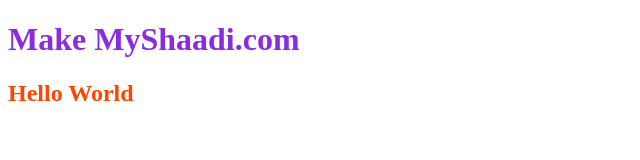
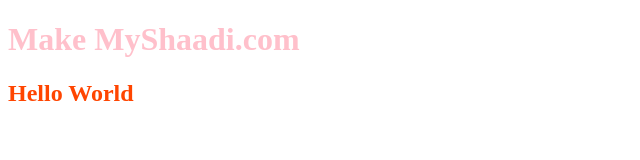
Before and after one commit to sfrodd/makemyshadi, a plain HTML site: page index.html in a window 1280 px wide. Shown: the whole page, without its empty margins (0-640 px from the left). Drawn offline with Linux system fonts and the light colour scheme.

Commit message:
Pink Change

```diff
--- a/index.html
+++ b/index.html
@@ -7,7 +7,7 @@
     <title>Document</title>
 </head>
 <body>
-    <h1 style="color:blueviolet">Make MyShaadi.com</h1>
+    <h1 style="color:pink">Make MyShaadi.com</h1>
     <h2 style="color:orangered">Hello World</h2>
 </body>
 </html>
```
